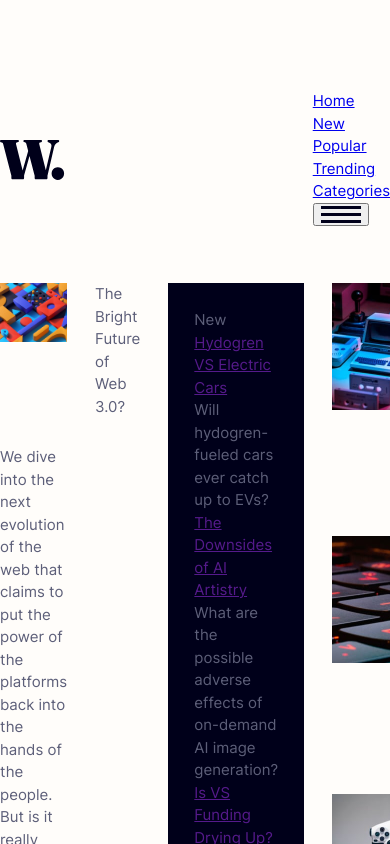
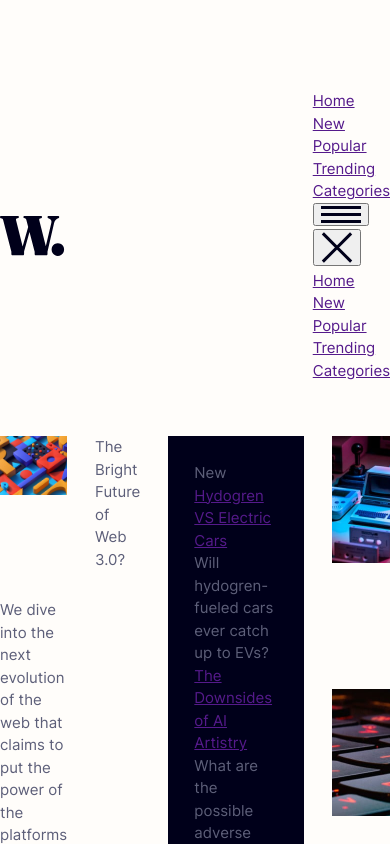
Before and after one commit to wassupduck/frontend-mentor-solutions, a React (Vite) app: page /frontend-mentor-solutions/news-homepage in a window 390 px wide. Both pictures are taken after a click on the button 340 px from the left and 214 px from the top of the page. Shown: the top 844 px of the page. Built offline with nearby package versions, Linux system fonts and the light colour scheme.

Commit message:
Add mobile nav menu

```diff
--- a/package.json
+++ b/package.json
@@ -10,6 +10,7 @@
     "preview": "vite preview"
   },
   "dependencies": {
+    "@radix-ui/react-dialog": "^1.0.5",
     "react": "^18.2.0",
     "react-dom": "^18.2.0",
     "react-router-dom": "^6.22.1"
--- a/src/challenges/news-homepage/components/Nav/Nav.module.css
+++ b/src/challenges/news-homepage/components/Nav/Nav.module.css
@@ -1,4 +1,4 @@
-@value tabletAndSmaller from "../../Breakpoints.module.css";
+@value tabletAndSmaller, mobileAndSmaller from "../../Breakpoints.module.css";
 
 .desktop-nav {
     @media tabletAndSmaller {
@@ -16,12 +16,25 @@
 
 .nav-list {
     display: flex;
-    gap: 40px;
+
+    .desktop-nav & {
+        gap: calc(40rem / 16);
+    }
+
+    .mobile-nav & {
+        flex-direction: column;
+        gap: 2rem;
+        margin-top: 150px;
+    }
 }
 
 .nav-link {
     color: inherit;
     text-decoration: none;
+
+    .mobile-nav & {
+        color: var(--color-dark-blue);
+    }
 }
 
 .nav-link:hover {
@@ -35,3 +48,37 @@
     background: transparent;
     cursor: pointer;
 }
+
+.mobile-menu-overlay {
+    position: fixed;
+    top: 0;
+    bottom: 0;
+    left: 0;
+    right: 0;
+    background-color: var(--color-dark-blue);
+    opacity: 30%;
+}
+
+.mobile-menu-close-button {
+    position: absolute;
+    right: calc(32px + 4px);
+    margin: 0;
+    padding: 0;
+    border: none;
+    background: transparent;
+    cursor: pointer;
+
+    @media mobileAndSmaller {
+        right: calc(16px + 4px);
+    }
+}
+
+.mobile-menu-content {
+    position: fixed;
+    top: 0;
+    bottom: 0;
+    right: 0;
+    min-width: 260px;
+    padding: 28px 26px;
+    background-color: var(--color-off-white);
+}
--- a/src/challenges/news-homepage/components/Nav/Nav.tsx
+++ b/src/challenges/news-homepage/components/Nav/Nav.tsx
@@ -1,19 +1,64 @@
 import styles from "./Nav.module.css";
 
+import React from "react";
+import * as Dialog from "@radix-ui/react-dialog";
+
 import menuIconUrl from "../../assets/images/icon-menu.svg";
+import menuCloseIconUrl from "../../assets/images/icon-menu-close.svg";
 
 export default function Nav() {
   return (
     <nav>
+      <DesktopNav />
+      <MobileNav />
+    </nav>
+  );
+}
+
+function DesktopNav() {
+  return (
     <div className={styles.desktopNav}>
       <NavList />
     </div>
+  );
+}
+
+function MobileNav() {
+  const [open, setOpen] = React.useState(false);
+
+  return (
     <div className={styles.mobileNav}>
-        <button type="button" className={styles.mobileNavButton}>
+      <button
+        type="button"
+        className={styles.mobileNavButton}
+        onClick={() => setOpen(true)}
+      >
         <img src={menuIconUrl} />
       </button>
+      <MobileMenu open={open} onOpenChange={setOpen} />
     </div>
-    </nav>
+  );
+}
+
+function MobileMenu({
+  open,
+  onOpenChange,
+}: {
+  open: boolean;
+  onOpenChange(open: boolean): void;
+}) {
+  return (
+    <div>
+      <Dialog.Root open={open} onOpenChange={onOpenChange}>
+        <Dialog.Overlay className={styles.mobileMenuOverlay} />
+        <Dialog.Content className={styles.mobileMenuContent}>
+          <Dialog.Close className={styles.mobileMenuCloseButton}>
+            <img src={menuCloseIconUrl} />
+          </Dialog.Close>
+          <NavList />
+        </Dialog.Content>
+      </Dialog.Root>
+    </div>
   );
 }
 
@@ -21,27 +66,27 @@ function NavList() {
   return (
     <ul className={styles.navList}>
       <li>
-        <a className={styles.navLink} href="/">
+        <a className={styles.navLink} href="">
           Home
         </a>
       </li>
       <li>
-        <a className={styles.navLink} href="/">
+        <a className={styles.navLink} href="">
           New
         </a>
       </li>
       <li>
-        <a className={styles.navLink} href="/">
+        <a className={styles.navLink} href="">
           Popular
         </a>
       </li>
       <li>
-        <a className={styles.navLink} href="/">
+        <a className={styles.navLink} href="">
           Trending
         </a>
       </li>
       <li>
-        <a className={styles.navLink} href="/">
+        <a className={styles.navLink} href="">
           Categories
         </a>
       </li>
```
Also changed, not shown: src/challenges/news-homepage/README.md (deleted), 1 other file (tests, documents, lock files or other folders). Lines whose indentation alone changed are shown as unchanged.
